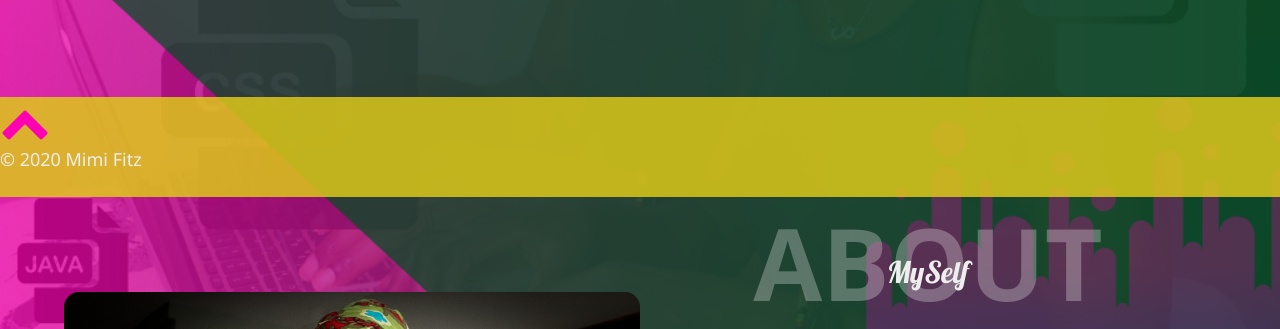
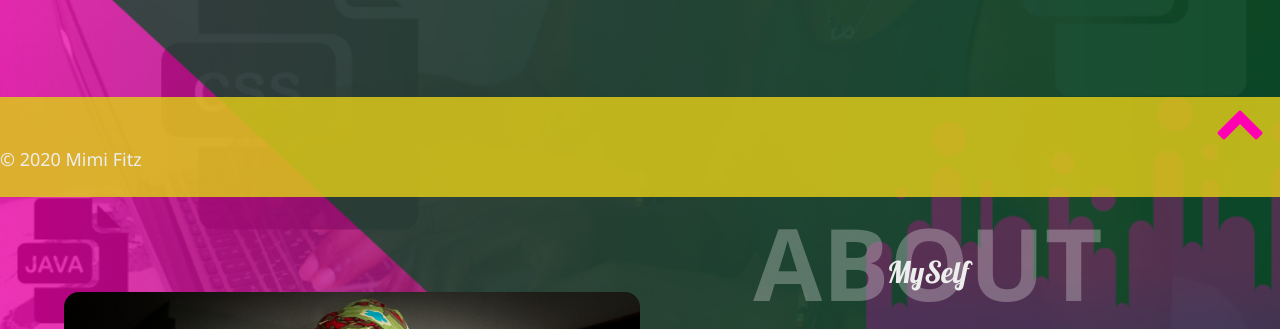
Before and after one commit to mimifitz/portfolio, a PHP site: page / in a window 1280 px wide. Shown: the part 603-932 px from the top of the page. Run offline with PHP 8.4, Linux system fonts and the light colour scheme.

Commit message:
up icon move to the right

```diff
--- a/pages/style.css
+++ b/pages/style.css
@@ -536,7 +536,6 @@ background-color: white;
     bottom: 0;
 }
 .up{
-    position: right;
     width: 5rem;
     height: 5rem;
     top: 1rem;
@@ -547,9 +546,10 @@ background-color: white;
 }
 
 .up i{
+    position: absolute;
+    right: 15px;
 color:#ff00b3;
 font-size: 5rem;
-margin: auto;
 }
 
 .copyright p{
```
